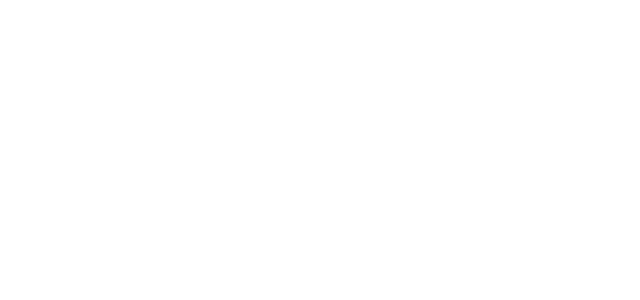
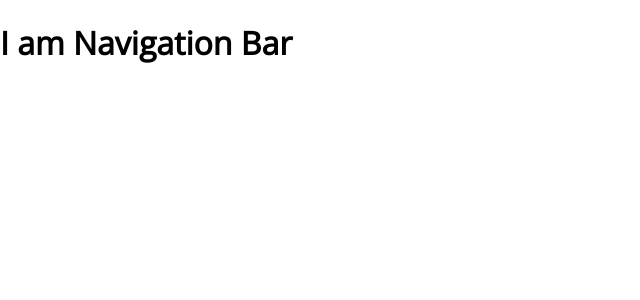
Before and after one commit to ammarali0608/cloth-eshop, a React (Create React App) app: page / in a window 1280 px wide. Before the commit this address had no page. Shown: the top 300 px of the page, without its empty margins (0-640 px from the left). Built offline with nearby package versions, Linux system fonts and the light colour scheme.

Commit message:
85. Navigation Bar Component

```diff
--- a/src/App.js
+++ b/src/App.js
@@ -1,5 +1,16 @@
-import { Routes, Route } from "react-router-dom";
+import { Routes, Route, Outlet } from "react-router-dom";
 import Home from "./routes/home/home.component";
+
+const Navigation = () => {
+  return (
+    <div>
+      <div>
+        <h1>I am Navigation Bar</h1>
+      </div>
+      <Outlet />
+    </div>
+  );
+};
 
 const Check = () => {
   return <h1>Heloo</h1>;
@@ -8,7 +19,8 @@
 function App() {
   return (
     <Routes>
-      <Route path="/home" element={<Home />}>
+      <Route path="/" element={<Navigation />}>
+        <Route path="home" element={<Home />} />
         <Route path="shop" element={<Check />} />
       </Route>
     </Routes>
```
